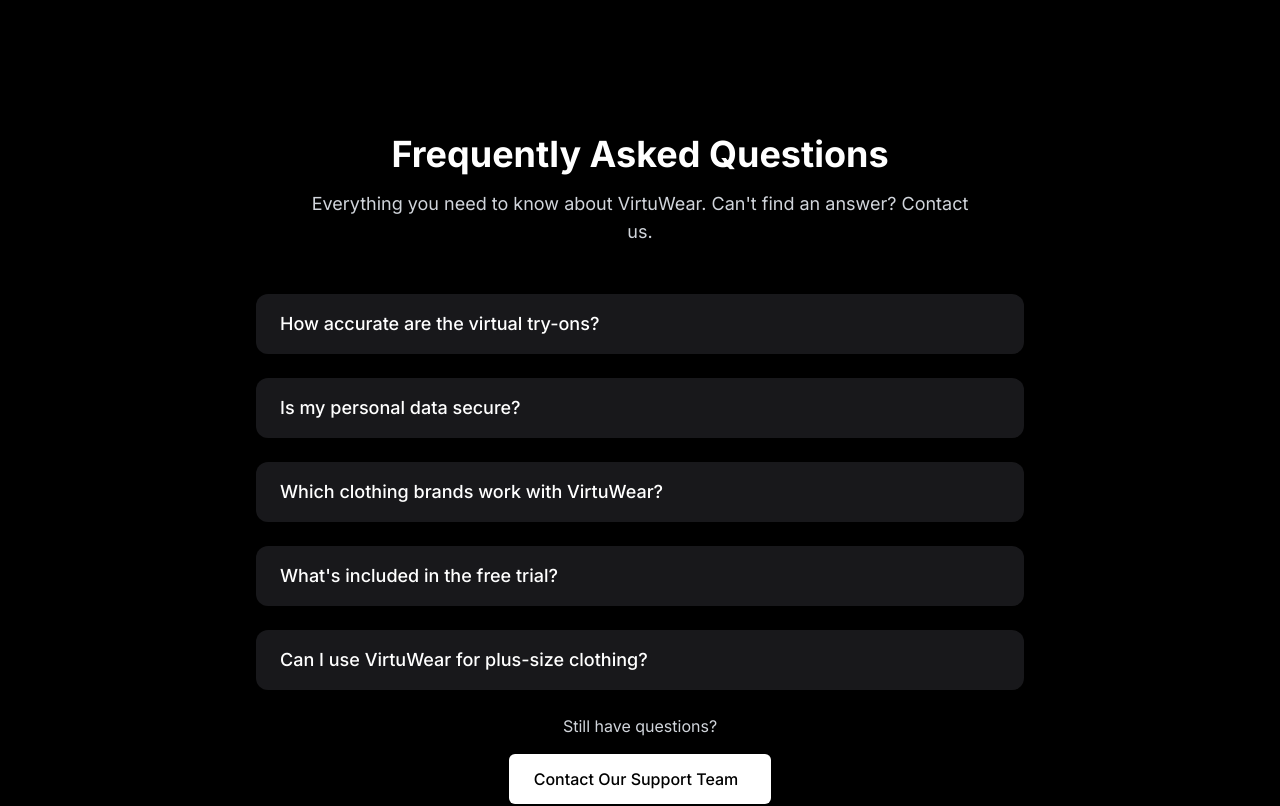
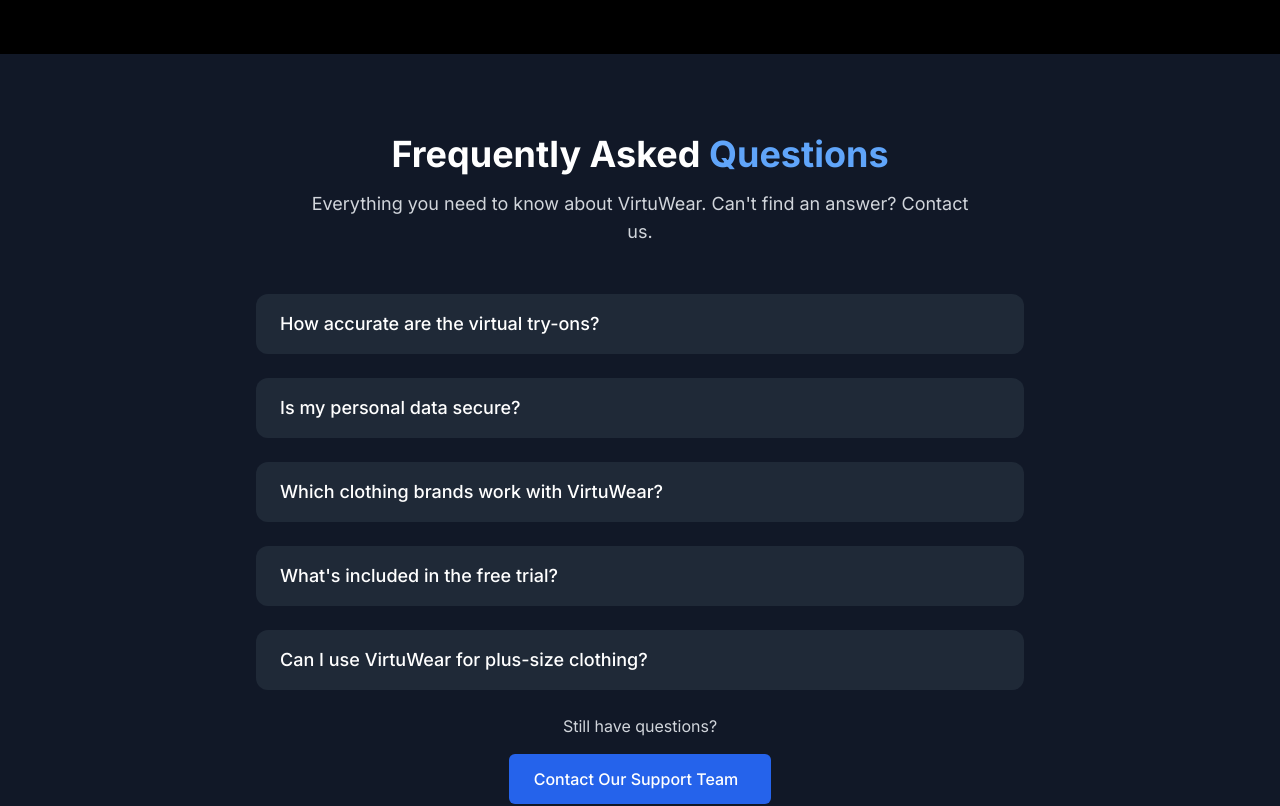
Before and after one commit to hanifmdn/VirtuWearLandingPage, a React (Vite) app: page / in a window 1280 px wide. Shown: the part 2860-3666 px from the top of the page. Built offline with nearby package versions, Linux system fonts and the light colour scheme.

Commit message:
fix bugs deploy

```diff
--- a/src/component/FAQ.tsx
+++ b/src/component/FAQ.tsx
@@ -3,14 +3,16 @@
 const FAQ = () => {
   useEffect(() => {
     const faqButtons = document.querySelectorAll('#faq button');
+    const handleClick = function (this: HTMLButtonElement) {
+      const answer = this.nextElementSibling as HTMLElement;
+      const icon = this.querySelector('i') as HTMLElement;
+
+      if (answer) answer.classList.toggle('hidden');
+      if (icon) icon.classList.toggle('rotate-180');
+    };
+
     faqButtons.forEach(button => {
-      button.addEventListener('click', function () {
-        const answer = this.nextElementSibling;
-        const icon = this.querySelector('i');
-
-        if (answer) answer.classList.toggle('hidden');
-        if (icon) icon.classList.toggle('rotate-180');
-      });
+      button.addEventListener('click', handleClick);
     });
 
     return () => {
@@ -21,11 +23,11 @@
   }, []);
 
   return (
-    <div id="faq" className="py-20 bg-black overflow-x-hidden">
+    <div id="faq" className="py-20 bg-gray-900 overflow-x-hidden">
       <div className="max-w-7xl mx-auto px-4 sm:px-6 lg:px-8">
         <div className="text-center fade-in">
           <h2 className="text-3xl md:text-4xl font-bold text-white playfair">
-            Frequently Asked <span className="text-white">Questions</span>
+            Frequently Asked <span className="text-blue-400">Questions</span>
           </h2>
           <p className="mt-4 max-w-2xl mx-auto text-lg text-gray-300">
             Everything you need to know about VirtuWear. Can't find an answer? Contact us.
@@ -34,10 +36,10 @@
 
         <div className="mt-12 max-w-3xl mx-auto space-y-6">
           {faqList.map((item, idx) => (
-            <div key={idx} className={`bg-zinc-900 rounded-xl overflow-hidden fade-in delay-${idx * 100}`}>
+            <div key={idx} className={`bg-gray-800 rounded-xl overflow-hidden fade-in delay-${idx * 100}`}>
               <button className="w-full px-6 py-4 text-left focus:outline-none flex justify-between items-center">
                 <span className="text-lg font-medium text-white">{item.question}</span>
-                <i className="fas fa-chevron-down text-white transition-transform duration-300"></i>
+                <i className="fas fa-chevron-down text-gray-400 transition-transform duration-300"></i>
               </button>
               <div className="px-6 pb-4 hidden">
                 <p className="text-gray-300">{item.answer}</p>
@@ -49,7 +51,7 @@
             <p className="text-gray-300">Still have questions?</p>
             <a
               href="#"
-              className="mt-4 inline-flex items-center px-6 py-3 border border-transparent text-base font-medium rounded-md text-black bg-white hover:bg-gray-200 focus:outline-none focus:ring-2 focus:ring-offset-2 focus:ring-blue-500 transition duration-300"
+              className="mt-4 inline-flex items-center px-6 py-3 border border-transparent text-base font-medium rounded-md text-white bg-blue-600 hover:bg-blue-700 focus:outline-none focus:ring-2 focus:ring-offset-2 focus:ring-blue-500 transition duration-300"
             >
               Contact Our Support Team
               <i className="fas fa-envelope ml-2"></i>
--- a/src/page/homepage.tsx
+++ b/src/page/homepage.tsx
@@ -1,4 +1,4 @@
-import { useState, useEffect, useRef } from 'react';
+import { useEffect, useRef } from 'react';
 import Header from '../component/header.tsx';
 import Hero from '../component/hero';
 import FeatureShowcase from '../component/featureShowcase.tsx';
@@ -12,21 +12,9 @@
 
 
 const Homepage = () => {
-  const [headerBg, setHeaderBg] = useState('rgba(0, 0, 0, 0.3)');
   const observerRef = useRef<IntersectionObserver | null>(null);
 
   useEffect(() => {
-    // Scroll effect for header
-    const handleScroll = () => {
-      if (window.scrollY > 100) {
-        setHeaderBg('rgba(0, 0, 0, 0.9)');
-      } else {
-        setHeaderBg('rgba(0, 0, 0, 0.3)');
-      }
-    };
-
-    window.addEventListener('scroll', handleScroll);
-
     // Intersection Observer for fade-in animations
     const observerOptions = {
       threshold: 0.1,
@@ -57,7 +45,6 @@
     }
 
     return () => {
-      window.removeEventListener('scroll', handleScroll);
       if (observerRef.current) {
         observerRef.current.disconnect();
         observerRef.current = null;
```
